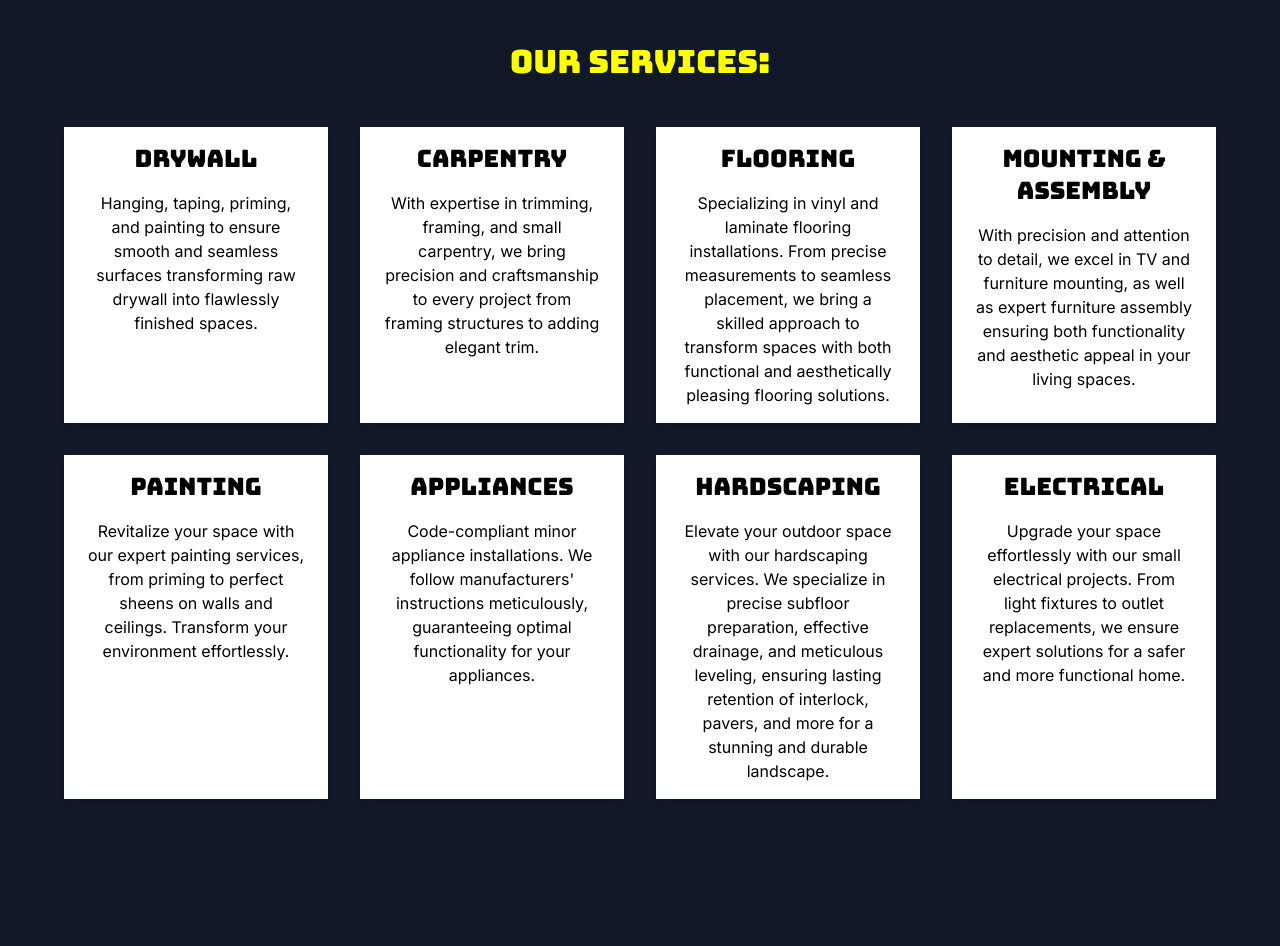
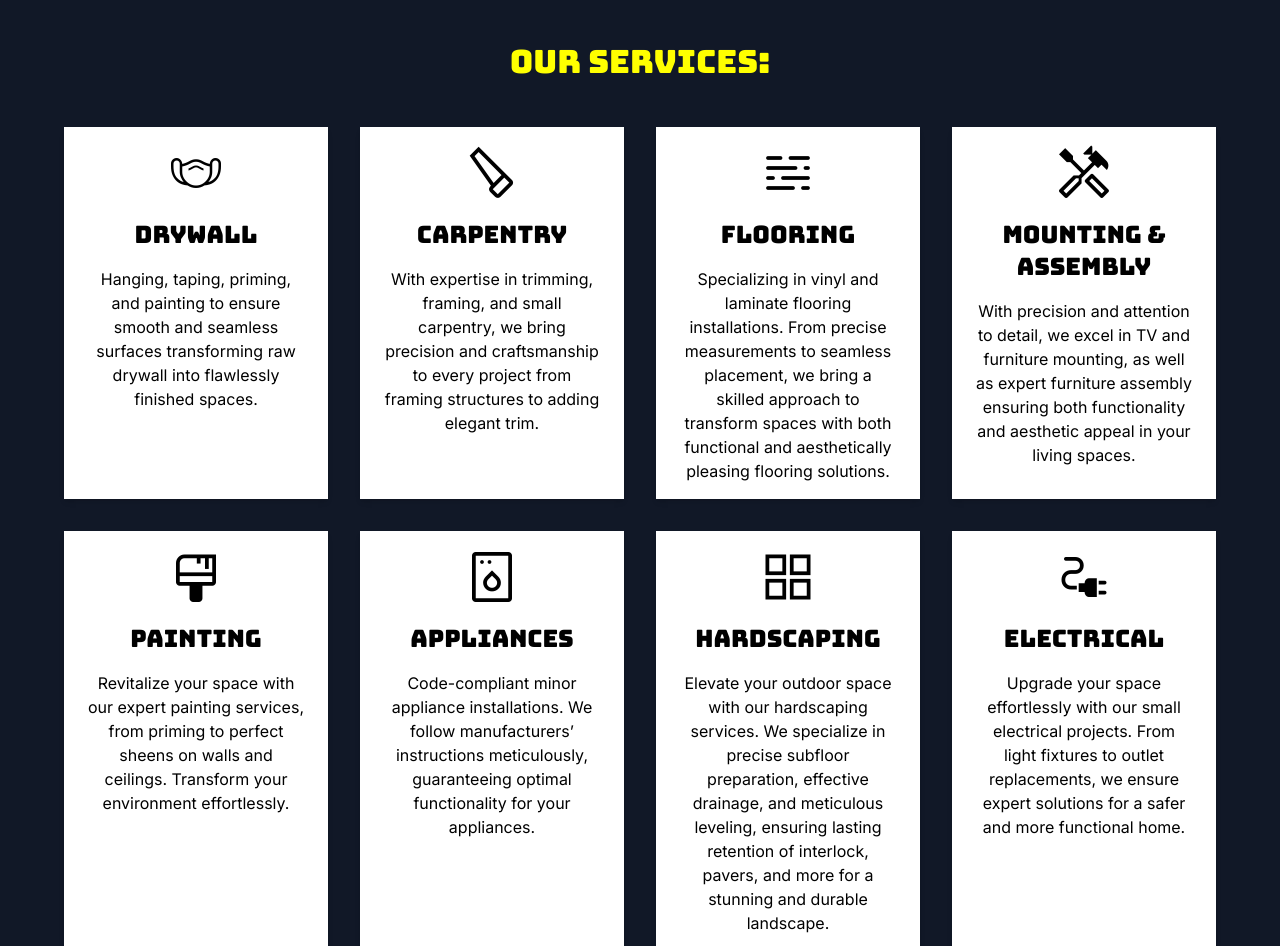
Before and after one commit to emidesigns/fixitproservices.ca, a React (Vite) app: page / in a window 1280 px wide. Shown: the part 800-1746 px from the top of the page. Built offline with nearby package versions, Linux system fonts and the light colour scheme.

Commit message:
addressing category tiles

```diff
--- a/src/App.tsx
+++ b/src/App.tsx
@@ -1,4 +1,5 @@
-import React from 'react';
+import React from "react";
+import ServiceTile from "./ServiceTile";
 import Contact from "./Contact";
 import Footer from "./Footer";
 import PoweredBy from "./PoweredBy";
@@ -9,6 +10,57 @@ function App() {
     const img = new Image();
     img.src = backgroundImage;
   }, []);
+
+  const services = [
+    {
+      icon: "masks",
+      title: "Drywall",
+      description:
+        "Hanging, taping, priming, and painting to ensure smooth and seamless surfaces transforming raw drywall into flawlessly finished spaces.",
+    },
+    {
+      icon: "carpenter",
+      title: "Carpentry",
+      description:
+        "With expertise in trimming, framing, and small carpentry, we bring precision and craftsmanship to every project from framing structures to adding elegant trim.",
+    },
+    {
+      icon: "mist",
+      title: "Flooring",
+      description:
+        "Specializing in vinyl and laminate flooring installations. From precise measurements to seamless placement, we bring a skilled approach to transform spaces with both functional and aesthetically pleasing flooring solutions.",
+    },
+    {
+      icon: "handyman",
+      title: "Mounting & Assembly",
+      description:
+        "With precision and attention to detail, we excel in TV and furniture mounting, as well as expert furniture assembly ensuring both functionality and aesthetic appeal in your living spaces.",
+    },
+    {
+      icon: "format_paint",
+      title: "Painting",
+      description:
+        "Revitalize your space with our expert painting services, from priming to perfect sheens on walls and ceilings. Transform your environment effortlessly.",
+    },
+    {
+      icon: "dishwasher_gen",
+      title: "Appliances",
+      description:
+        "Code-compliant minor appliance installations. We follow manufacturers’ instructions meticulously, guaranteeing optimal functionality for your appliances.",
+    },
+    {
+      icon: "grid_view",
+      title: "Hardscaping",
+      description:
+        "Elevate your outdoor space with our hardscaping services. We specialize in precise subfloor preparation, effective drainage, and meticulous leveling, ensuring lasting retention of interlock, pavers, and more for a stunning and durable landscape.",
+    },
+    {
+      icon: "electrical_services",
+      title: "Electrical",
+      description:
+        "Upgrade your space effortlessly with our small electrical projects. From light fixtures to outlet replacements, we ensure expert solutions for a safer and more functional home.",
+    },
+  ];
 
   return (
     <>
@@ -60,79 +112,9 @@ function App() {
         <h3 className="text-center text-yellow py-12 px-8">Our services:</h3>
 
         <div className="grid grid-cols-1 md:grid-cols-4 gap-8 max-w-6xl mx-auto mb-8">
-          <div className="bg-white py-4 px-8 sm:px-6 shadow-md text-center">
-            <h4 className="text-2xl font-medium mb-4">Drywall</h4>
-            <p>
-              Hanging, taping, priming, and painting to ensure smooth and
-              seamless surfaces transforming raw drywall into flawlessly
-              finished spaces.
-            </p>
-          </div>
-
-          <div className="bg-white py-4 px-8 sm:px-6 shadow-md text-center">
-            <h4 className="text-2xl font-medium mb-4">Carpentry</h4>
-            <p>
-              With expertise in trimming, framing, and small carpentry, we bring
-              precision and craftsmanship to every project from framing
-              structures to adding elegant trim.
-            </p>
-          </div>
-
-          <div className="bg-white py-4 px-8 sm:px-6 shadow-md text-center">
-            <h4 className="text-2xl font-medium mb-4">Flooring</h4>
-            <p>
-              Specializing in vinyl and laminate flooring installations. From
-              precise measurements to seamless placement, we bring a skilled
-              approach to transform spaces with both functional and
-              aesthetically pleasing flooring solutions.
-            </p>
-          </div>
-          <div className="bg-white py-4 px-8 sm:px-6 shadow-md text-center">
-            <h4 className="text-2xl font-medium mb-4">Mounting & Assembly</h4>
-            <p>
-              With precision and attention to detail, we excel in TV and
-              furniture mounting, as well as expert furniture assembly ensuring
-              both functionality and aesthetic appeal in your living spaces.
-            </p>
-          </div>
-        </div>
-
-        <div className="grid grid-cols-1 md:grid-cols-4 gap-8 max-w-6xl mx-auto">
-          <div className="bg-white py-4 px-8 sm:px-6 shadow-md text-center">
-            <h4 className="text-2xl font-medium mb-4">Painting</h4>
-            <p>
-              Revitalize your space with our expert painting services, from
-              priming to perfect sheens on walls and ceilings. Transform your
-              environment effortlessly.
-            </p>
-          </div>
-
-          <div className="bg-white py-4 px-8 sm:px-6 shadow-md text-center">
-            <h4 className="text-2xl font-medium mb-4">Appliances</h4>
-            <p>
-              Code-compliant minor appliance installations. We follow
-              manufacturers' instructions meticulously, guaranteeing optimal
-              functionality for your appliances.
-            </p>
-          </div>
-
-          <div className="bg-white py-4 px-8 sm:px-6 shadow-md text-center">
-            <h4 className="text-2xl font-medium mb-4">Hardscaping</h4>
-            <p>
-              Elevate your outdoor space with our hardscaping services. We
-              specialize in precise subfloor preparation, effective drainage,
-              and meticulous leveling, ensuring lasting retention of interlock,
-              pavers, and more for a stunning and durable landscape.
-            </p>
-          </div>
-          <div className="bg-white py-4 px-8 sm:px-6 shadow-md text-center">
-            <h4 className="text-2xl font-medium mb-4">Electrical</h4>
-            <p>
-              Upgrade your space effortlessly with our small electrical
-              projects. From light fixtures to outlet replacements, we ensure
-              expert solutions for a safer and more functional home.
-            </p>
-          </div>
+          {services.map((service, index) => (
+            <ServiceTile key={index} {...service} />
+          ))}
         </div>
       </section>
 
--- a/src/Contact.tsx
+++ b/src/Contact.tsx
@@ -61,7 +61,7 @@ function Contact() {
   return (
     <>
       <section className="grid py-20 bg-gray-900">
-        <h1 className="sm:text-4xl md:text-5xl py-8 mx-auto text-white">
+        <h1 className="text-5xl md:text-6xl py-8 mx-auto text-white">
           Get in touch!
         </h1>
         <div className="mx-auto px-8">
--- /dev/null
+++ b/src/ServiceTile.tsx
@@ -0,0 +1,23 @@
+interface ServiceTileProps {
+  icon: string;
+  title: string;
+  description: string;
+}
+
+const ServiceTile: React.FC<ServiceTileProps> = ({
+  icon,
+  title,
+  description,
+}) => {
+  return (
+    <div className="bg-white py-4 px-8 sm:px-6 shadow-md text-center">
+      <span className="material-symbols-outlined text-6xl mb-4">
+        {icon}
+      </span>
+      <h4 className="text-2xl font-medium mb-4">{title}</h4>
+      <p>{description}</p>
+    </div>
+  );
+};
+
+export default ServiceTile;
```
Also changed, not shown: 5 other files (tests, documents, lock files or other folders).
